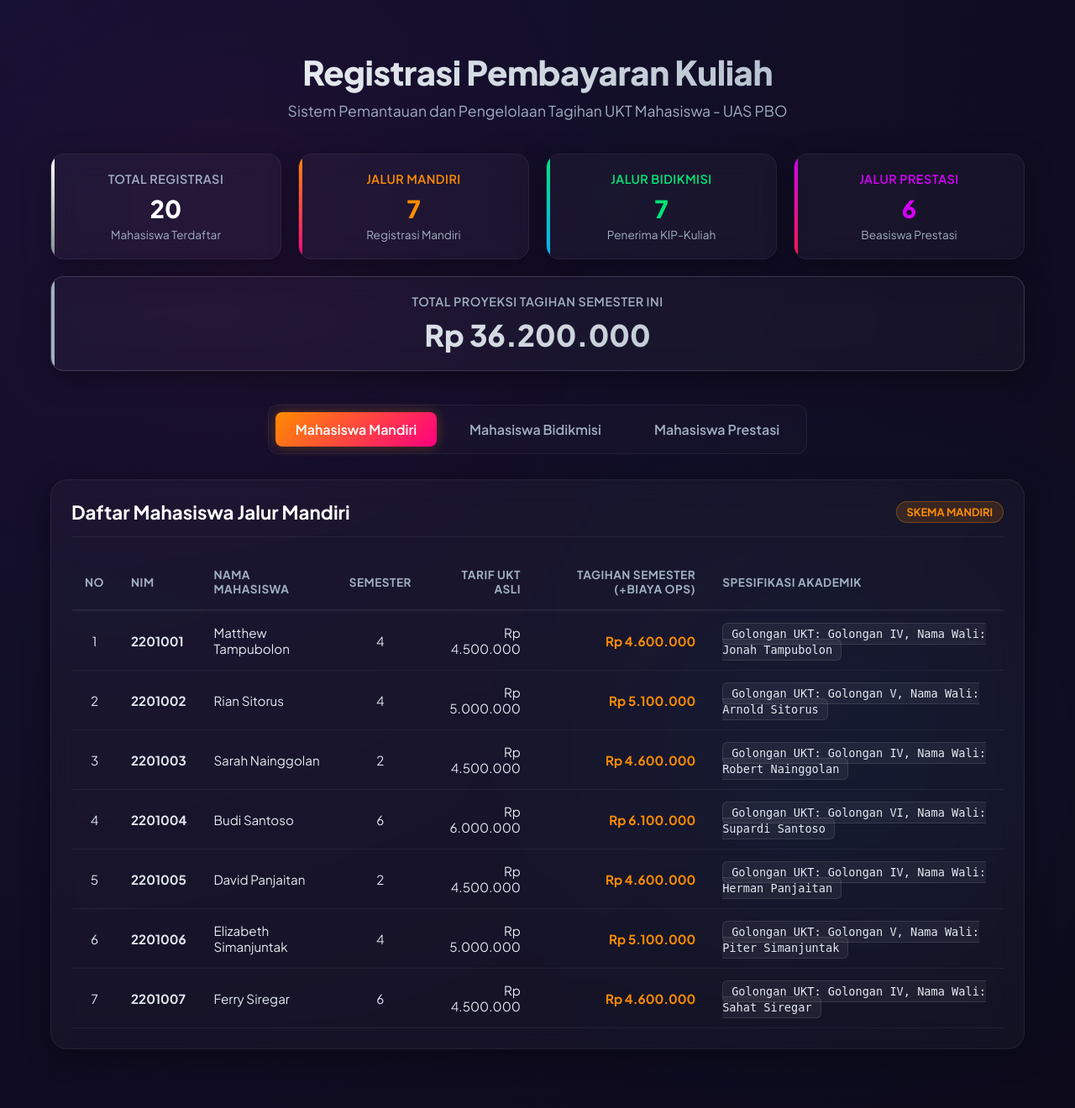
After one commit to potydev/UAS_PBO_DAPOT_MATTHEW_TAMPUBOLON, a PHP site: page / in a window 1280 px wide. The commit adds this page. Shown: the whole page at 84% size. Run offline with PHP 8.4, Linux system fonts and the light colour scheme; data comes from the database, SQL or seed files in the repository.

Commit message:
[ Tahap 6 ] Pembuatan Komponen Antarmuka (view dengan PHP)

```diff
--- a/MahasiswaBidikmisi.php
+++ b/MahasiswaBidikmisi.php
@@ -41,7 +41,25 @@ class MahasiswaBidikmisi extends Mahasiswa {
                 $row['dana_saku_subsidi']
             );
         }
-        return null;
+    }
+
+    // Method query to get all Mahasiswa Bidikmisi
+    public static function getAll() {
+        $db = Database::connect();
+        $stmt = $db->query("SELECT * FROM tabel_mahasiswa WHERE jenis_pembiayaan = 'Bidikmisi'");
+        $results = [];
+        while ($row = $stmt->fetch()) {
+            $results[] = new self(
+                $row['id_mahasiswa'],
+                $row['nama_mahasiswa'],
+                $row['nim'],
+                $row['semester'],
+                $row['tarif_ukt_nominal'],
+                $row['nomor_kip_kuliah'],
+                $row['dana_saku_subsidi']
+            );
+        }
+        return $results;
     }
 
     // Implementasi abstract methods
--- a/MahasiswaMandiri.php
+++ b/MahasiswaMandiri.php
@@ -41,7 +41,25 @@ class MahasiswaMandiri extends Mahasiswa {
                 $row['nama_wali']
             );
         }
-        return null;
+    }
+
+    // Method query to get all Mahasiswa Mandiri
+    public static function getAll() {
+        $db = Database::connect();
+        $stmt = $db->query("SELECT * FROM tabel_mahasiswa WHERE jenis_pembiayaan = 'Mandiri'");
+        $results = [];
+        while ($row = $stmt->fetch()) {
+            $results[] = new self(
+                $row['id_mahasiswa'],
+                $row['nama_mahasiswa'],
+                $row['nim'],
+                $row['semester'],
+                $row['tarif_ukt_nominal'],
+                $row['golongan_ukt'],
+                $row['nama_wali']
+            );
+        }
+        return $results;
     }
 
     // Implementasi abstract methods
--- a/MahasiswaPrestasi.php
+++ b/MahasiswaPrestasi.php
@@ -41,7 +41,25 @@ class MahasiswaPrestasi extends Mahasiswa {
                 $row['minimal_ipk_syarat']
             );
         }
-        return null;
+    }
+
+    // Method query to get all Mahasiswa Prestasi
+    public static function getAll() {
+        $db = Database::connect();
+        $stmt = $db->query("SELECT * FROM tabel_mahasiswa WHERE jenis_pembiayaan = 'Prestasi'");
+        $results = [];
+        while ($row = $stmt->fetch()) {
+            $results[] = new self(
+                $row['id_mahasiswa'],
+                $row['nama_mahasiswa'],
+                $row['nim'],
+                $row['semester'],
+                $row['tarif_ukt_nominal'],
+                $row['nama_instansi_beasiswa'],
+                $row['minimal_ipk_syarat']
+            );
+        }
+        return $results;
     }
 
     // Implementasi abstract methods
--- /dev/null
+++ b/index.php
@@ -0,0 +1,268 @@
+<?php
+// Load all model classes
+require_once 'koneksi.php';
+require_once 'Mahasiswa.php';
+require_once 'MahasiswaMandiri.php';
+require_once 'MahasiswaBidikmisi.php';
+require_once 'MahasiswaPrestasi.php';
+
+// Fetch all students based on their categories
+$mandiriList = MahasiswaMandiri::getAll();
+$bidikmisiList = MahasiswaBidikmisi::getAll();
+$prestasiList = MahasiswaPrestasi::getAll();
+
+// Calculate total statistics
+$countMandiri = count($mandiriList);
+$countBidikmisi = count($bidikmisiList);
+$countPrestasi = count($prestasiList);
+$totalMahasiswa = $countMandiri + $countBidikmisi + $countPrestasi;
+
+// Calculate total revenue / billing tagihan
+$totalTagihan = 0;
+foreach ($mandiriList as $m) {
+    $totalTagihan += $m->hitungTagihanSemester();
+}
+foreach ($bidikmisiList as $m) {
+    $totalTagihan += $m->hitungTagihanSemester();
+}
+foreach ($prestasiList as $m) {
+    $totalTagihan += $m->hitungTagihanSemester();
+}
+?>
+<!DOCTYPE html>
+<html lang="id">
+<head>
+    <meta charset="UTF-8">
+    <meta name="viewport" content="width=device-width, initial-scale=1.0">
+    <meta name="description" content="Sistem Registrasi Pembayaran Kuliah Mahasiswa - UAS PBO">
+    <title>Registrasi Pembayaran Kuliah Mahasiswa</title>
+    <!-- Custom Style Sheet -->
+    <link rel="stylesheet" href="style.css">
+</head>
+<body>
+
+    <div class="container">
+        <!-- Header -->
+        <header>
+            <h1 id="main-title">Registrasi Pembayaran Kuliah</h1>
+            <p id="sub-title">Sistem Pemantauan dan Pengelolaan Tagihan UKT Mahasiswa - UAS PBO</p>
+        </header>
+
+        <!-- Stats Grid Dashboard -->
+        <section class="stats-grid" aria-label="Statistik Mahasiswa">
+            <!-- Total Mahasiswa -->
+            <div class="stat-card total-border" id="card-stat-total">
+                <h3>Total Registrasi</h3>
+                <div class="stat-value"><?= $totalMahasiswa ?></div>
+                <p style="color: var(--text-secondary); margin-top: 5px; font-size: 0.85rem;">Mahasiswa Terdaftar</p>
+            </div>
+
+            <!-- Mahasiswa Mandiri -->
+            <div class="stat-card mandiri-border" id="card-stat-mandiri">
+                <h3 style="color: var(--mandiri-color);">Jalur Mandiri</h3>
+                <div class="stat-value text-highlight-mandiri"><?= $countMandiri ?></div>
+                <p style="color: var(--text-secondary); margin-top: 5px; font-size: 0.85rem;">Registrasi Mandiri</p>
+            </div>
+
+            <!-- Mahasiswa Bidikmisi -->
+            <div class="stat-card bidikmisi-border" id="card-stat-bidikmisi">
+                <h3 style="color: var(--bidikmisi-color);">Jalur Bidikmisi</h3>
+                <div class="stat-value text-highlight-bidikmisi"><?= $countBidikmisi ?></div>
+                <p style="color: var(--text-secondary); margin-top: 5px; font-size: 0.85rem;">Penerima KIP-Kuliah</p>
+            </div>
+
+            <!-- Mahasiswa Prestasi -->
+            <div class="stat-card prestasi-border" id="card-stat-prestasi">
+                <h3 style="color: var(--prestasi-color);">Jalur Prestasi</h3>
+                <div class="stat-value text-highlight-prestasi"><?= $countPrestasi ?></div>
+                <p style="color: var(--text-secondary); margin-top: 5px; font-size: 0.85rem;">Beasiswa Prestasi</p>
+            </div>
+
+            <!-- Total Proyeksi Tagihan -->
+            <div class="stat-card" style="grid-column: 1 / -1; border-color: rgba(255, 255, 255, 0.15);" id="card-stat-revenue">
+                <h3>Total Proyeksi Tagihan Semester Ini</h3>
+                <div class="stat-value" style="font-size: 2.2rem; background: linear-gradient(135deg, #fff 0%, #a0aec0 100%); -webkit-background-clip: text; -webkit-text-fill-color: transparent;">
+                    Rp <?= number_format($totalTagihan, 0, ',', '.') ?>
+                </div>
+            </div>
+        </section>
+
+        <!-- Navigation Tabs -->
+        <div class="tabs-container">
+            <div class="tabs-nav" role="tablist">
+                <button class="tab-btn active" data-type="mandiri" onclick="switchTab('mandiri')" role="tab" id="tab-btn-mandiri">
+                    Mahasiswa Mandiri
+                </button>
+                <button class="tab-btn" data-type="bidikmisi" onclick="switchTab('bidikmisi')" role="tab" id="tab-btn-bidikmisi">
+                    Mahasiswa Bidikmisi
+                </button>
+                <button class="tab-btn" data-type="prestasi" onclick="switchTab('prestasi')" role="tab" id="tab-btn-prestasi">
+                    Mahasiswa Prestasi
+                </button>
+            </div>
+        </div>
+
+        <!-- Tab Panels -->
+        <!-- 1. PANEL MANDIRI -->
+        <div class="tab-panel active" id="panel-mandiri" role="tabpanel">
+            <div class="table-card">
+                <div class="table-header-desc">
+                    <h2>Daftar Mahasiswa Jalur Mandiri</h2>
+                    <span class="badge mandiri">Skema Mandiri</span>
+                </div>
+                <div class="table-wrapper">
+                    <table>
+                        <thead>
+                            <tr>
+                                <th class="text-center">No</th>
+                                <th>NIM</th>
+                                <th>Nama Mahasiswa</th>
+                                <th class="text-center">Semester</th>
+                                <th class="text-right">Tarif UKT Asli</th>
+                                <th class="text-right">Tagihan Semester (+Biaya Ops)</th>
+                                <th>Spesifikasi Akademik</th>
+                            </tr>
+                        </thead>
+                        <tbody>
+                            <?php if (empty($mandiriList)): ?>
+                                <tr>
+                                    <td colspan="7" class="text-center">Tidak ada data mahasiswa mandiri.</td>
+                                </tr>
+                            <?php else:
+                                $no = 1;
+                                foreach ($mandiriList as $m): ?>
+                                    <tr>
+                                        <td class="text-center"><?= $no++ ?></td>
+                                        <td class="text-bold"><?= htmlspecialchars($m->getNim()) ?></td>
+                                        <td><?= htmlspecialchars($m->getNamaMahasiswa()) ?></td>
+                                        <td class="text-center"><?= htmlspecialchars($m->getSemester()) ?></td>
+                                        <td class="text-right">Rp <?= number_format($m->getTarifUktNominal(), 0, ',', '.') ?></td>
+                                        <td class="text-right text-bold text-highlight-mandiri">Rp <?= number_format($m->hitungTagihanSemester(), 0, ',', '.') ?></td>
+                                        <td><span class="tag-spec"><?= htmlspecialchars($m->tampilkanSpesifikasiAkademik()) ?></span></td>
+                                    </tr>
+                                <?php endforeach;
+                            endif; ?>
+                        </tbody>
+                    </table>
+                </div>
+            </div>
+        </div>
+
+        <!-- 2. PANEL BIDIKMISI -->
+        <div class="tab-panel" id="panel-bidikmisi" role="tabpanel">
+            <div class="table-card">
+                <div class="table-header-desc">
+                    <h2>Daftar Mahasiswa Jalur Bidikmisi</h2>
+                    <span class="badge bidikmisi">KIP-Kuliah</span>
+                </div>
+                <div class="table-wrapper">
+                    <table>
+                        <thead>
+                            <tr>
+                                <th class="text-center">No</th>
+                                <th>NIM</th>
+                                <th>Nama Mahasiswa</th>
+                                <th class="text-center">Semester</th>
+                                <th class="text-right">Tarif UKT Asli</th>
+                                <th class="text-right">Tagihan Semester</th>
+                                <th>Spesifikasi Akademik</th>
+                            </tr>
+                        </thead>
+                        <tbody>
+                            <?php if (empty($bidikmisiList)): ?>
+                                <tr>
+                                    <td colspan="7" class="text-center">Tidak ada data mahasiswa bidikmisi.</td>
+                                </tr>
+                            <?php else:
+                                $no = 1;
+                                foreach ($bidikmisiList as $m): ?>
+                                    <tr>
+                                        <td class="text-center"><?= $no++ ?></td>
+                                        <td class="text-bold"><?= htmlspecialchars($m->getNim()) ?></td>
+                                        <td><?= htmlspecialchars($m->getNamaMahasiswa()) ?></td>
+                                        <td class="text-center"><?= htmlspecialchars($m->getSemester()) ?></td>
+                                        <td class="text-right">Rp <?= number_format($m->getTarifUktNominal(), 0, ',', '.') ?></td>
+                                        <td class="text-right text-bold text-highlight-bidikmisi">Rp <?= number_format($m->hitungTagihanSemester(), 0, ',', '.') ?></td>
+                                        <td><span class="tag-spec"><?= htmlspecialchars($m->tampilkanSpesifikasiAkademik()) ?></span></td>
+                                    </tr>
+                                <?php endforeach;
+                            endif; ?>
+                        </tbody>
+                    </table>
+                </div>
+            </div>
+        </div>
+
+        <!-- 3. PANEL PRESTASI -->
+        <div class="tab-panel" id="panel-prestasi" role="tabpanel">
+            <div class="table-card">
+                <div class="table-header-desc">
+                    <h2>Daftar Mahasiswa Jalur Prestasi</h2>
+                    <span class="badge prestasi">Beasiswa</span>
+                </div>
+                <div class="table-wrapper">
+                    <table>
+                        <thead>
+                            <tr>
+                                <th class="text-center">No</th>
+                                <th>NIM</th>
+                                <th>Nama Mahasiswa</th>
+                                <th class="text-center">Semester</th>
+                                <th class="text-right">Tarif UKT Asli</th>
+                                <th class="text-right">Tagihan (Potongan 75%)</th>
+                                <th>Spesifikasi Akademik</th>
+                            </tr>
+                        </thead>
+                        <tbody>
+                            <?php if (empty($prestasiList)): ?>
+                                <tr>
+                                    <td colspan="7" class="text-center">Tidak ada data mahasiswa prestasi.</td>
+                                </tr>
+                            <?php else:
+                                $no = 1;
+                                foreach ($prestasiList as $m): ?>
+                                    <tr>
+                                        <td class="text-center"><?= $no++ ?></td>
+                                        <td class="text-bold"><?= htmlspecialchars($m->getNim()) ?></td>
+                                        <td><?= htmlspecialchars($m->getNamaMahasiswa()) ?></td>
+                                        <td class="text-center"><?= htmlspecialchars($m->getSemester()) ?></td>
+                                        <td class="text-right">Rp <?= number_format($m->getTarifUktNominal(), 0, ',', '.') ?></td>
+                                        <td class="text-right text-bold text-highlight-prestasi">Rp <?= number_format($m->hitungTagihanSemester(), 0, ',', '.') ?></td>
+                                        <td><span class="tag-spec"><?= htmlspecialchars($m->tampilkanSpesifikasiAkademik()) ?></span></td>
+                                    </tr>
+                                <?php endforeach;
+                            endif; ?>
+                        </tbody>
+                    </table>
+                </div>
+            </div>
+        </div>
+
+    </div>
+
+    <!-- Tab Switching Logic -->
+    <script>
+        function switchTab(type) {
+            // Deactivate all tab buttons
+            const tabButtons = document.querySelectorAll('.tab-btn');
+            tabButtons.forEach(btn => btn.classList.remove('active'));
+
+            // Deactivate all tab panels
+            const panels = document.querySelectorAll('.tab-panel');
+            panels.forEach(panel => panel.classList.remove('active'));
+
+            // Activate current tab button
+            const activeBtn = document.querySelector(`.tab-btn[data-type="${type}"]`);
+            if (activeBtn) {
+                activeBtn.classList.add('active');
+            }
+
+            // Activate current panel
+            const activePanel = document.getElementById(`panel-${type}`);
+            if (activePanel) {
+                activePanel.classList.add('active');
+            }
+        }
+    </script>
+</body>
+</html>
--- /dev/null
+++ b/style.css
@@ -0,0 +1,363 @@
+@import url('https://fonts.googleapis.com/css2?family=Plus+Jakarta+Sans:wght@300;400;500;600;700;800&display=swap');
+
+:root {
+    --bg-gradient: radial-gradient(circle at 0% 0%, #161233 0%, #0d0a1a 100%);
+    --card-bg: rgba(255, 255, 255, 0.03);
+    --card-border: rgba(255, 255, 255, 0.06);
+    --text-primary: #ffffff;
+    --text-secondary: #a0aec0;
+
+    --mandiri-color: #ff8c00;
+    --mandiri-gradient: linear-gradient(135deg, #ff8c00 0%, #ff007f 100%);
+
+    --bidikmisi-color: #00e676;
+    --bidikmisi-gradient: linear-gradient(135deg, #00e676 0%, #00b0ff 100%);
+
+    --prestasi-color: #d500f9;
+    --prestasi-gradient: linear-gradient(135deg, #d500f9 0%, #ff1744 100%);
+
+    --active-tab-bg: rgba(255, 255, 255, 0.1);
+    --shadow-glow: 0 8px 32px 0 rgba(0, 0, 0, 0.37);
+    --transition: all 0.3s cubic-bezier(0.4, 0, 0.2, 1);
+}
+
+* {
+    margin: 0;
+    padding: 0;
+    box-sizing: border-box;
+}
+
+body {
+    font-family: 'Plus Jakarta Sans', sans-serif;
+    background: var(--bg-gradient);
+    color: var(--text-primary);
+    min-height: 100vh;
+    overflow-x: hidden;
+    padding-bottom: 50px;
+    position: relative;
+}
+
+/* Decorative Blur Blobs */
+body::before, body::after {
+    content: "";
+    position: absolute;
+    width: 300px;
+    height: 300px;
+    border-radius: 50%;
+    filter: blur(150px);
+    z-index: -1;
+    opacity: 0.15;
+}
+
+body::before {
+    top: 10%;
+    left: 10%;
+    background: #ff007f;
+}
+
+body::after {
+    bottom: 20%;
+    right: 10%;
+    background: #00b0ff;
+}
+
+.container {
+    max-width: 1200px;
+    margin: 0 auto;
+    padding: 20px;
+}
+
+/* Header Styling */
+header {
+    text-align: center;
+    margin: 40px 0;
+    animation: fadeInDown 0.8s ease;
+}
+
+header h1 {
+    font-size: 2.5rem;
+    font-weight: 800;
+    letter-spacing: -0.5px;
+    background: linear-gradient(to right, #ffffff, #a0aec0);
+    -webkit-background-clip: text;
+    -webkit-text-fill-color: transparent;
+    margin-bottom: 10px;
+}
+
+header p {
+    color: var(--text-secondary);
+    font-size: 1.1rem;
+    font-weight: 400;
+}
+
+/* Summary Statistics Cards */
+.stats-grid {
+    display: grid;
+    grid-template-columns: repeat(auto-fit, minmax(220px, 1fr));
+    gap: 20px;
+    margin-bottom: 40px;
+    animation: fadeInUp 0.8s ease;
+}
+
+.stat-card {
+    background: var(--card-bg);
+    border: 1px solid var(--card-border);
+    backdrop-filter: blur(16px);
+    -webkit-backdrop-filter: blur(16px);
+    border-radius: 16px;
+    padding: 20px;
+    text-align: center;
+    box-shadow: var(--shadow-glow);
+    transition: var(--transition);
+    position: relative;
+    overflow: hidden;
+}
+
+.stat-card::before {
+    content: "";
+    position: absolute;
+    top: 0;
+    left: 0;
+    width: 4px;
+    height: 100%;
+    background: var(--text-secondary);
+}
+
+.stat-card.mandiri-border::before { background: var(--mandiri-gradient); }
+.stat-card.bidikmisi-border::before { background: var(--bidikmisi-gradient); }
+.stat-card.prestasi-border::before { background: var(--prestasi-gradient); }
+.stat-card.total-border::before { background: linear-gradient(135deg, #fff 0%, #7f8c8d 100%); }
+
+.stat-card:hover {
+    transform: translateY(-5px);
+    border-color: rgba(255, 255, 255, 0.15);
+}
+
+.stat-card h3 {
+    font-size: 0.9rem;
+    font-weight: 600;
+    text-transform: uppercase;
+    color: var(--text-secondary);
+    margin-bottom: 8px;
+    letter-spacing: 0.5px;
+}
+
+.stat-card .stat-value {
+    font-size: 1.8rem;
+    font-weight: 800;
+}
+
+/* Tabs Navigation */
+.tabs-container {
+    margin-bottom: 30px;
+    animation: fadeInUp 0.9s ease;
+}
+
+.tabs-nav {
+    display: flex;
+    justify-content: center;
+    gap: 15px;
+    background: rgba(255, 255, 255, 0.02);
+    border: 1px solid var(--card-border);
+    padding: 8px;
+    border-radius: 12px;
+    width: fit-content;
+    margin: 0 auto;
+    backdrop-filter: blur(8px);
+}
+
+.tab-btn {
+    background: transparent;
+    border: none;
+    outline: none;
+    color: var(--text-secondary);
+    font-family: inherit;
+    font-size: 1rem;
+    font-weight: 600;
+    padding: 10px 24px;
+    border-radius: 8px;
+    cursor: pointer;
+    transition: var(--transition);
+}
+
+.tab-btn:hover {
+    color: var(--text-primary);
+    background: rgba(255, 255, 255, 0.05);
+}
+
+.tab-btn.active[data-type="mandiri"] {
+    background: var(--mandiri-gradient);
+    color: var(--text-primary);
+    box-shadow: 0 0 15px rgba(255, 140, 0, 0.3);
+}
+
+.tab-btn.active[data-type="bidikmisi"] {
+    background: var(--bidikmisi-gradient);
+    color: var(--text-primary);
+    box-shadow: 0 0 15px rgba(0, 230, 118, 0.3);
+}
+
+.tab-btn.active[data-type="prestasi"] {
+    background: var(--prestasi-gradient);
+    color: var(--text-primary);
+    box-shadow: 0 0 15px rgba(213, 0, 249, 0.3);
+}
+
+/* Tab Panels */
+.tab-panel {
+    display: none;
+    animation: fadeIn 0.5s ease;
+}
+
+.tab-panel.active {
+    display: block;
+}
+
+/* Table Area styling */
+.table-card {
+    background: var(--card-bg);
+    border: 1px solid var(--card-border);
+    border-radius: 20px;
+    padding: 24px;
+    box-shadow: var(--shadow-glow);
+    backdrop-filter: blur(16px);
+    -webkit-backdrop-filter: blur(16px);
+    overflow: hidden;
+}
+
+.table-header-desc {
+    display: flex;
+    justify-content: space-between;
+    align-items: center;
+    margin-bottom: 20px;
+    border-bottom: 1px solid var(--card-border);
+    padding-bottom: 15px;
+}
+
+.table-header-desc h2 {
+    font-size: 1.4rem;
+    font-weight: 700;
+    display: flex;
+    align-items: center;
+    gap: 10px;
+}
+
+.table-header-desc .badge {
+    font-size: 0.8rem;
+    font-weight: 700;
+    padding: 4px 12px;
+    border-radius: 20px;
+    text-transform: uppercase;
+}
+
+.badge.mandiri {
+    background: rgba(255, 140, 0, 0.15);
+    color: var(--mandiri-color);
+    border: 1px solid rgba(255, 140, 0, 0.3);
+}
+
+.badge.bidikmisi {
+    background: rgba(0, 230, 118, 0.15);
+    color: var(--bidikmisi-color);
+    border: 1px solid rgba(0, 230, 118, 0.3);
+}
+
+.badge.prestasi {
+    background: rgba(213, 0, 249, 0.15);
+    color: var(--prestasi-color);
+    border: 1px solid rgba(213, 0, 249, 0.3);
+}
+
+.table-wrapper {
+    overflow-x: auto;
+}
+
+table {
+    width: 100%;
+    border-collapse: collapse;
+    text-align: left;
+}
+
+th {
+    padding: 16px;
+    font-size: 0.85rem;
+    font-weight: 700;
+    text-transform: uppercase;
+    color: var(--text-secondary);
+    border-bottom: 2px solid var(--card-border);
+    letter-spacing: 0.5px;
+}
+
+td {
+    padding: 16px;
+    font-size: 0.95rem;
+    color: #e2e8f0;
+    border-bottom: 1px solid var(--card-border);
+    transition: var(--transition);
+}
+
+tr:hover td {
+    background: rgba(255, 255, 255, 0.02);
+}
+
+.text-right {
+    text-align: right;
+}
+
+.text-center {
+    text-align: center;
+}
+
+.text-bold {
+    font-weight: 700;
+}
+
+.text-highlight-mandiri { color: var(--mandiri-color); }
+.text-highlight-bidikmisi { color: var(--bidikmisi-color); }
+.text-highlight-prestasi { color: var(--prestasi-color); }
+
+/* Custom Pill / Tag for values */
+.tag-spec {
+    background: rgba(255, 255, 255, 0.05);
+    border: 1px solid rgba(255, 255, 255, 0.1);
+    padding: 4px 10px;
+    border-radius: 6px;
+    font-size: 0.85rem;
+    font-family: monospace;
+}
+
+/* Animations */
+@keyframes fadeIn {
+    from { opacity: 0; transform: translateY(10px); }
+    to { opacity: 1; transform: translateY(0); }
+}
+
+@keyframes fadeInUp {
+    from { opacity: 0; transform: translateY(20px); }
+    to { opacity: 1; transform: translateY(0); }
+}
+
+@keyframes fadeInDown {
+    from { opacity: 0; transform: translateY(-20px); }
+    to { opacity: 1; transform: translateY(0); }
+}
+
+/* Responsive Table */
+@media (max-width: 768px) {
+    header h1 {
+        font-size: 1.8rem;
+    }
+    .tabs-nav {
+        flex-direction: column;
+        width: 100%;
+        gap: 8px;
+    }
+    .tab-btn {
+        width: 100%;
+        text-align: center;
+    }
+    th, td {
+        padding: 12px;
+        font-size: 0.85rem;
+    }
+}
```
